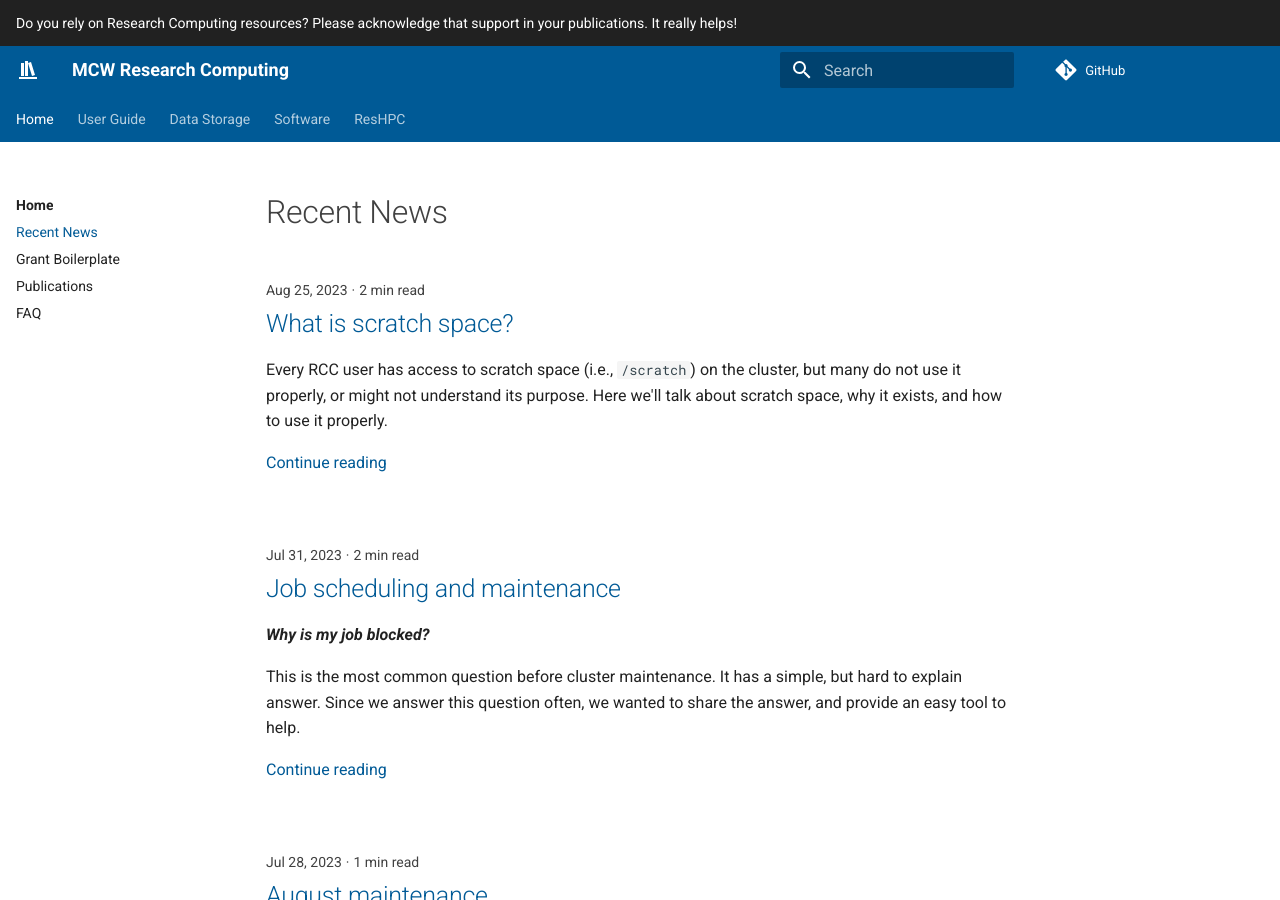
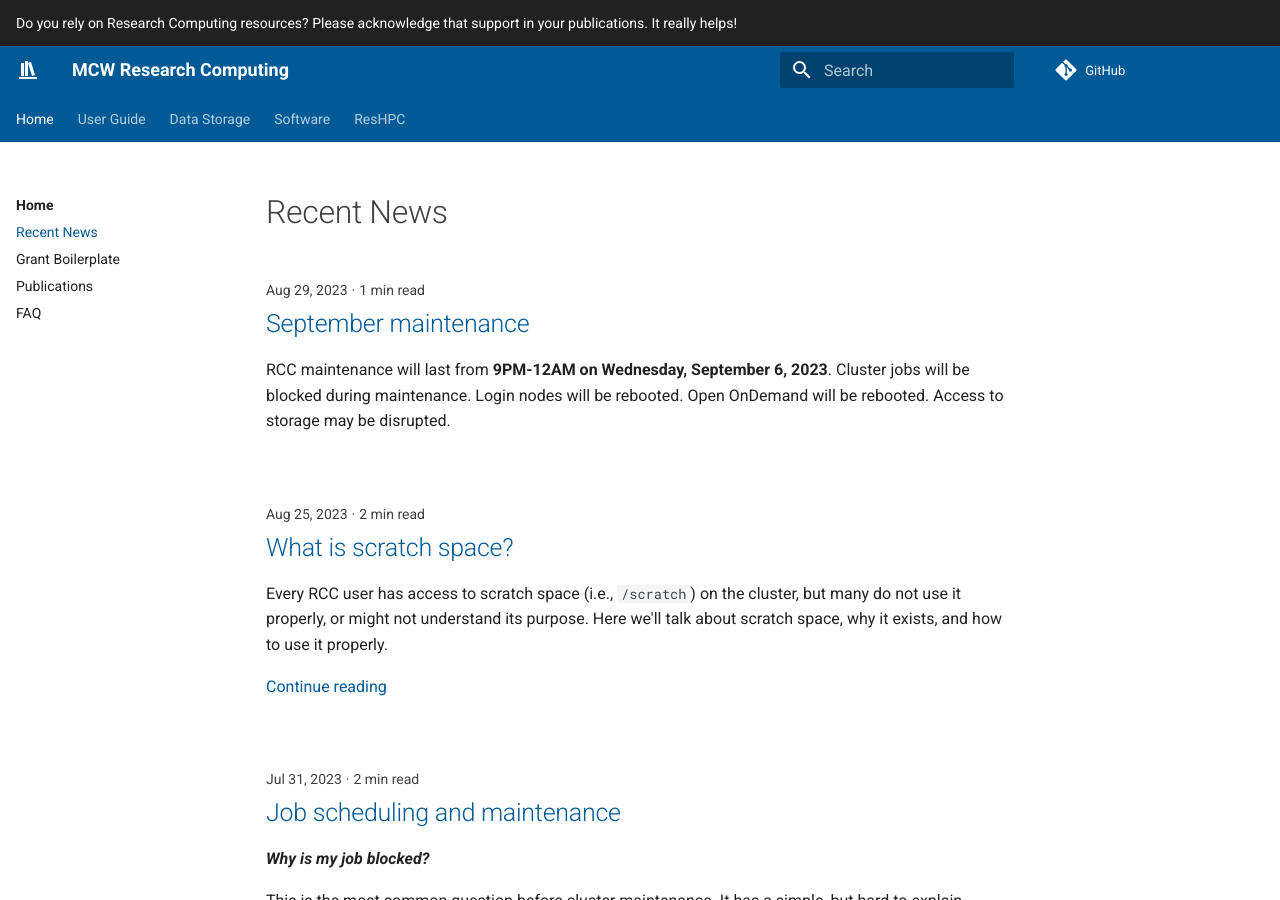
Before and after one commit to mcw-rcc/mcw-rcc.github.io, an MkDocs documentation site: the page built from docs/news/index.md, in a window 1280 px wide and 900 px high. Built offline with MkDocs 1.6.1 and Material for MkDocs 9.7.7, drawn with Linux system fonts in a browser that asks for light colours; comment, search, counter and statistics services are not loaded.

Commit message:
update news plugin
September maintenance notice. Try RSS plugin.

```diff
--- /dev/null
+++ b/docs/news/posts/2023-08-29.md
@@ -0,0 +1,9 @@
+---
+date: 2023-08-29
+categories:
+  - Maintenance
+---
+
+# September maintenance
+
+RCC maintenance will last from **9PM-12AM on Wednesday, September 6, 2023**. Cluster jobs will be blocked during maintenance. Login nodes will be rebooted. Open OnDemand will be rebooted. Access to storage may be disrupted.
--- a/mkdocs.yml
+++ b/mkdocs.yml
@@ -68,6 +68,10 @@ plugins:
       blog_dir: news
       archive: false
       categories: false
+  - rss:
+      match_path: news/posts/.*
+      date_from_meta:
+        as_creation: date
 
 # Extensions
 markdown_extensions:
--- a/requirements.txt
+++ b/requirements.txt
@@ -1,7 +1,8 @@
 mkdocs
-mkdocs-material==9.2.3
+mkdocs-material
 pymdown-extensions
 mkdocs-macros-plugin
 mkdocs-git-revision-date-localized-plugin
 fontawesome_markdown
 mkdocs-glightbox
+mkdocs-rss-plugin
```
